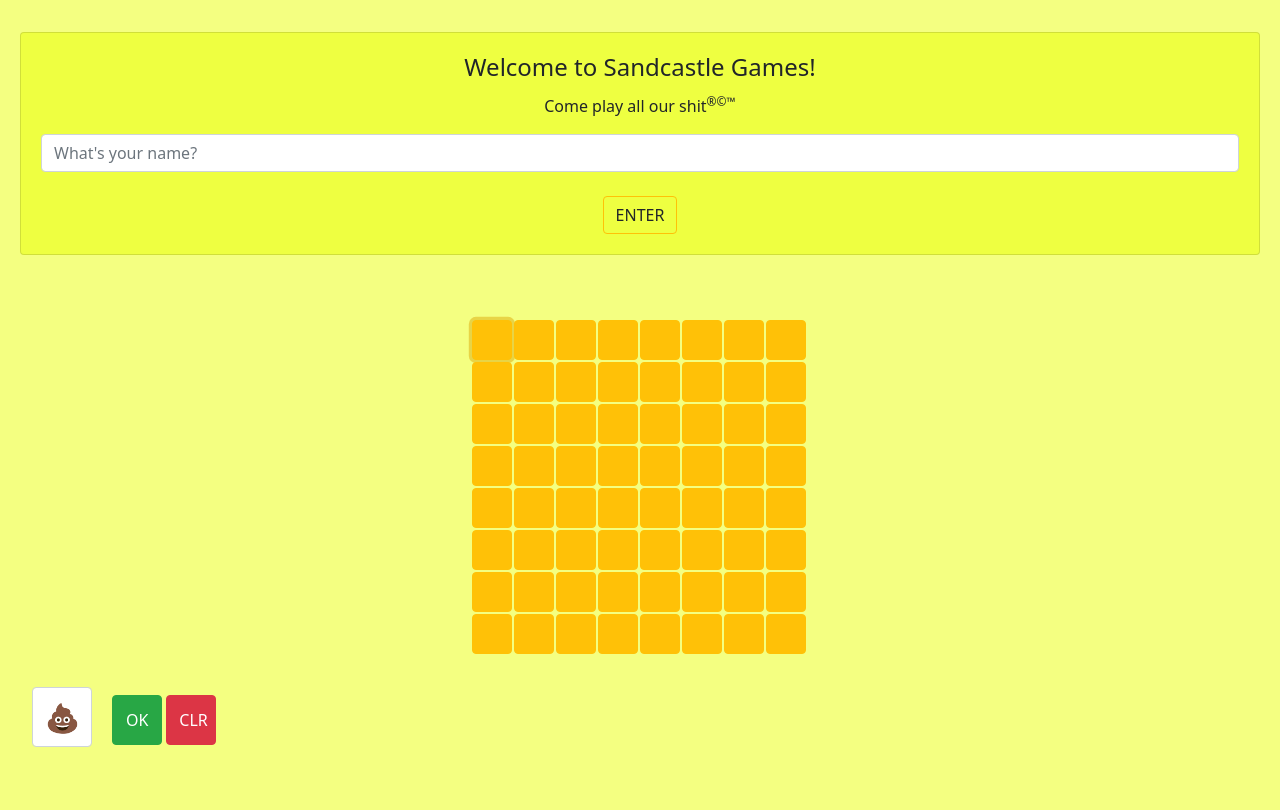
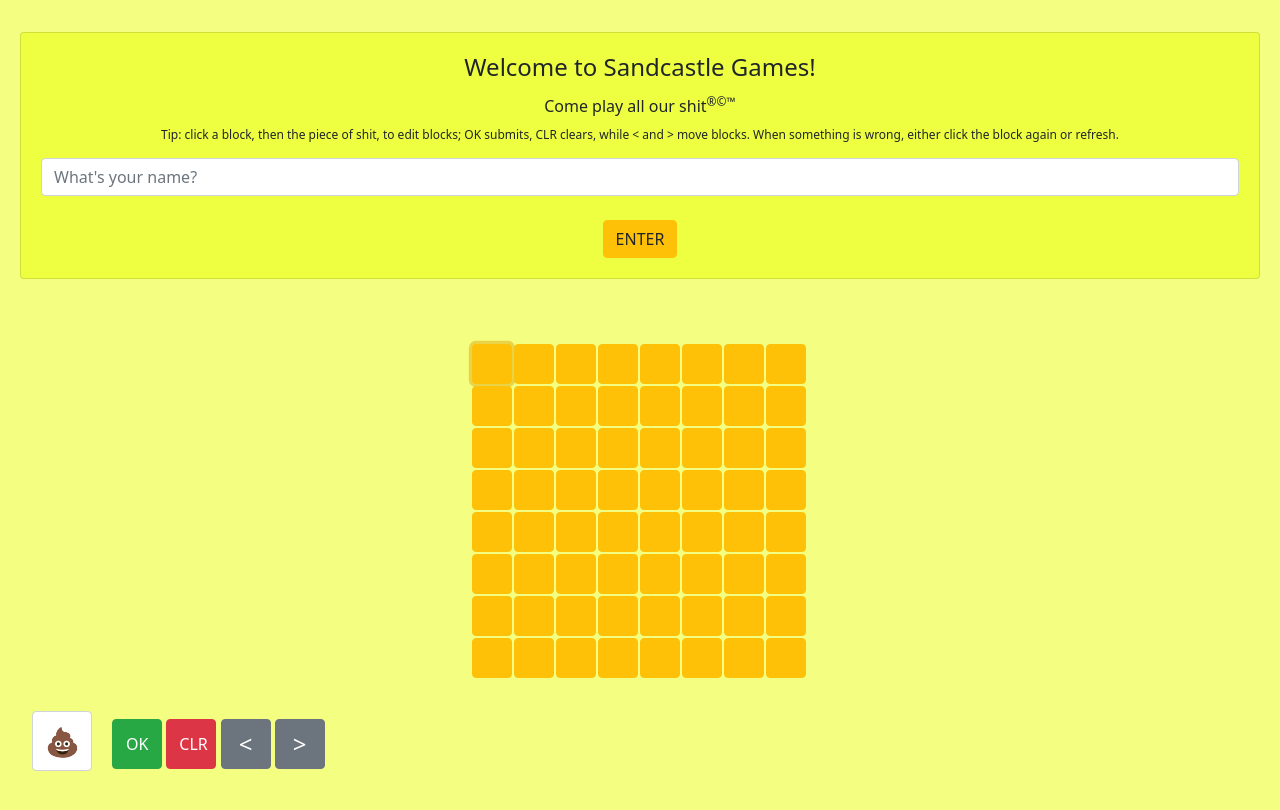
Before and after one commit to fakefred/SCGames, a website: page static/grid.html in a window 1280 px wide. Both pictures are taken after a click on the button 492 px from the left and 339 px from the top of the page. Shown: the top 810 px of the page. Drawn offline with nearby package versions, Linux system fonts and the light colour scheme; no server answers.

Commit message:
add move block feature

```diff
--- a/static/grid.html
+++ b/static/grid.html
@@ -21,7 +21,12 @@
                 <div class="card-body">
                     <h4 class="card-title">Welcome to Sandcastle Games!</h4>
                     <p class="card-text">
-                        Come play all our shit<sup>&reg;&copy;&trade;</sup>
+                        Come play all our shit<sup>&reg;&copy;&trade;</sup
+                        ><br />
+                        <sub>Tip: click a block, then the piece of shit, to edit
+                        blocks; OK submits, CLR clears, while &lt; and &gt; move
+                        blocks. When something is wrong, either click the block
+                        again or refresh.</sub>
                     </p>
                     <input
                         id="player-id"
@@ -30,7 +35,7 @@
                         autocomplete="on"
                     /><br />
                     <a
-                        class="btn btn-outline-warning btn-m"
+                        class="btn btn-warning btn-m"
                         onclick="submitName()"
                         role="button"
                         >ENTER</a
@@ -56,9 +61,6 @@
                     id="submit-char"
                     class="btn btn-success btn-m"
                     onclick="submitChar()"
-                    data-toggle="tooltip"
-                    data-placement="top"
-                    title="Submit"
                 >
                     OK
                 </button>
@@ -67,11 +69,24 @@
                     id="clear-block"
                     class="btn btn-danger btn-m"
                     onclick="clearBlock()"
-                    data-toggle="tooltip"
-                    data-placement="top"
-                    title="Clear"
                 >
                     CLR
+                </button>
+
+                <button
+                    id="swap-left"
+                    class="btn btn-secondary btn-m"
+                    onclick="swap('left')"
+                >
+                    &lt;
+                </button>
+
+                <button
+                    id="swap-right"
+                    class="btn btn-secondary btn-m"
+                    onclick="swap('right')"
+                >
+                    &gt;
                 </button>
             </div>
             <br />
--- a/static/script/grid.js
+++ b/static/script/grid.js
@@ -2,6 +2,10 @@ const gridElem = document.querySelector('#grid');
 const gridContainer = document.querySelector('#grid-container');
 const screenWidth = window.innerWidth;
 gridContainer.style += ` left: ${(window.innerWidth - 368) / 2};`;
+
+function getBlock(y, x) {
+    return document.getElementsByClassName('block')[8 * y + x].innerHTML;
+}
 
 function resetGrid() {
     let html = '';
@@ -62,9 +66,7 @@ let editing = {};
 
 function editBlock(y, x) {
     editing = { y, x };
-    document.querySelector(
-        '#char-input'
-    ).value = document.getElementsByClassName('block')[8 * y + x].innerHTML;
+    document.querySelector('#char-input').value = getBlock(y, x);
 }
 
 function setBlock(y, x, char) {
@@ -74,15 +76,19 @@ function setBlock(y, x, char) {
 function submitChar() {
     const char = document.querySelector('#char-input').value;
     if (char !== '' && editing !== {}) {
-        socket.emit('setchar', {
-            y: editing.y,
-            x: editing.x,
-            char,
-            player: name
-        });
+        uploadChar(editing.y, editing.x, char, name);
         setBlock(editing.y, editing.x, char);
         editing = {};
     }
+}
+
+function uploadChar(y, x, char, player) {
+    socket.emit('setchar', {
+        y,
+        x,
+        char,
+        player
+    });
 }
 
 function clearBlock() {
@@ -97,6 +103,26 @@ function clearBlock() {
     }
 }
 
+function swap(direction) {
+    if (editing !== {} && direction) {
+        const y = editing.y,
+            x = editing.x,
+            originalChar = getBlock(editing.y, editing.x);
+        let swapWith = editing;
+        if (direction === 'left' && editing.x > 0) {
+            swapWith = { y, x: x - 1 };
+        } else if (direction === 'right' && editing.x < 7) {
+            swapWith = { y, x: x + 1 };
+        }
+        const adjacentChar = getBlock(swapWith.y, swapWith.x);
+        uploadChar(editing.y, editing.x, adjacentChar, name);
+        uploadChar(swapWith.y, swapWith.x, originalChar, name);
+        setBlock(editing.y, editing.x, adjacentChar);
+        setBlock(swapWith.y, swapWith.x, originalChar);
+        editing = {y: swapWith.y, x: swapWith.x};
+    }
+}
+
 socket.on('setchar', data => {
     setBlock(data.y, data.x, data.char);
     const playerElem = document.querySelector(`#player-${data.player}`);
--- a/static/stylesheet/grid.css
+++ b/static/stylesheet/grid.css
@@ -53,10 +53,15 @@ body {
     display: inline;
 }
 
-#submit-char, #clear-block {
+#submit-char, #clear-block, #swap-left, #swap-right {
     position: relative;
     top: 12px;
     left: 32px;
     width: 50px;
     height: 50px;
+    color: white;
 }
+
+#swap-left, #swap-right {
+    font-size: 1.5em;
+}
```
